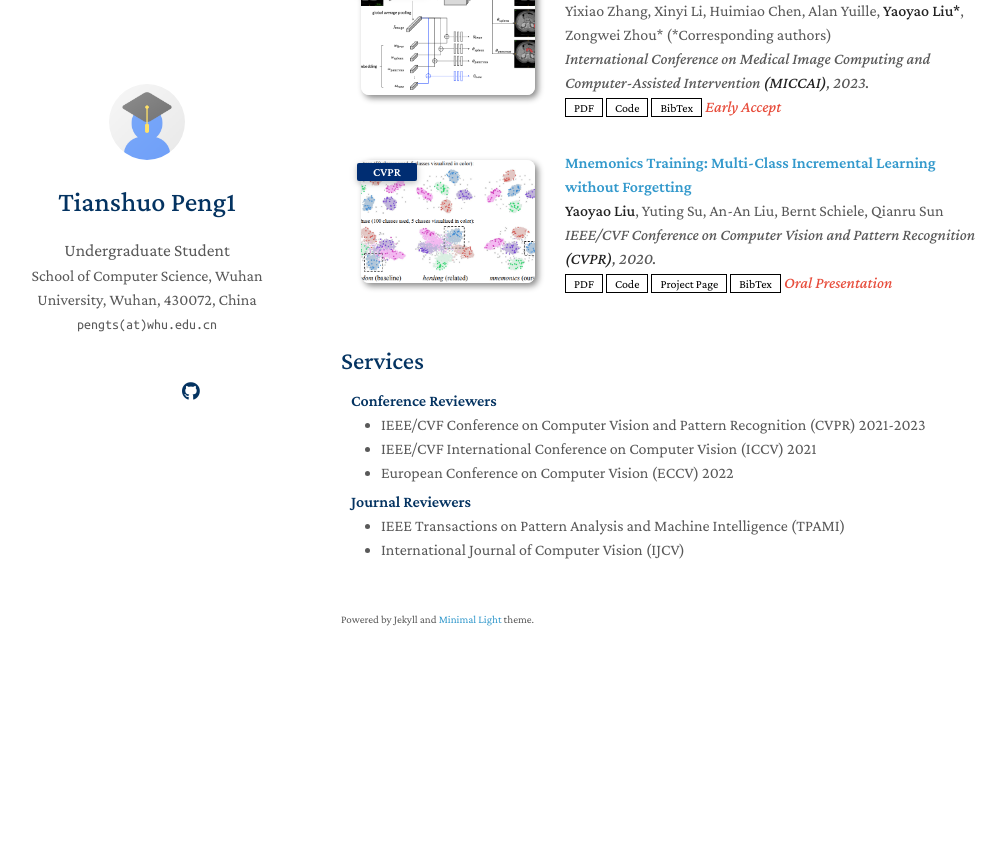
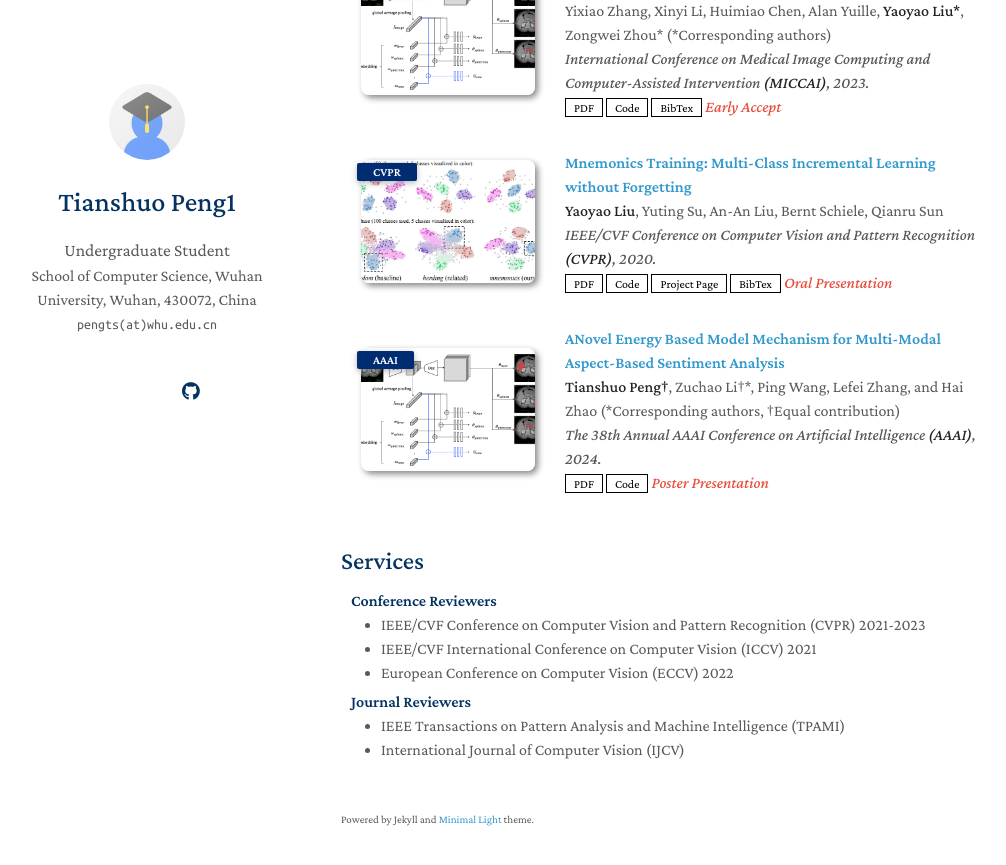
Before and after one commit to pengts/pengts.github.io, a Jekyll site: the page built from index.md, in a window 1280 px wide and 900 px high, scrolled down 516 px. Shown: the top 865 px of the window, without its empty margins (129-1135 px from the left). Built offline with Jekyll 4.4.1, drawn with Linux system fonts in a browser that asks for light colours; nearby versions of some CDN libraries; a style sheet for code colours, icons or effects is not loaded; our own code applies the rules of GitHub Pages for plain Markdown files; before the commit the page ends 1216 px from its top, so only the background shows below that.

Commit message:
Update publications.yml

```diff
--- a/_data/publications.yml
+++ b/_data/publications.yml
@@ -20,3 +20,13 @@ main:
     bibtex: https://class-il.mpi-inf.mpg.de/mnemonics/
     notes: Oral Presentation
     image: ./assets/img/teaser_example.png
+
+  - title: ANovel Energy Based Model Mechanism for Multi-Modal Aspect-Based Sentiment Analysis
+    authors: <strong>Tianshuo Peng†</strong>, Zuchao Li†*, Ping Wang, Lefei Zhang, and Hai Zhao (*Corresponding authors, †Equal contribution)
+    conference_short: AAAI
+    conference: The 38th Annual AAAI Conference on Artificial Intelligence <strong>(AAAI)</strong>, 2024.
+    pdf: https://arxiv.org/pdf/2312.08084.pdf
+    code: https://github.com/pengts/DQPSA
+    # bibtex: https://bib.yliu.me/MICCAI23.txt
+    image: ./assets/img/teaser_example_2.png
+    notes: Poster Presentation
```
